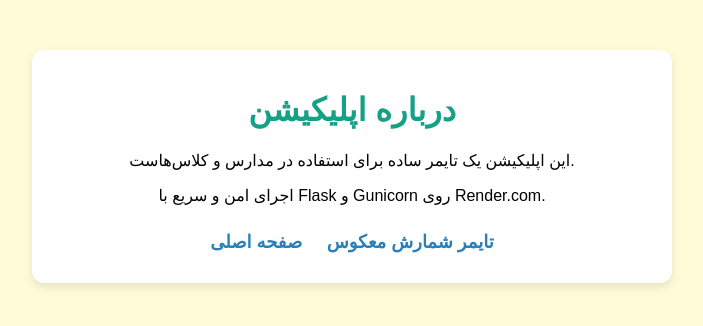
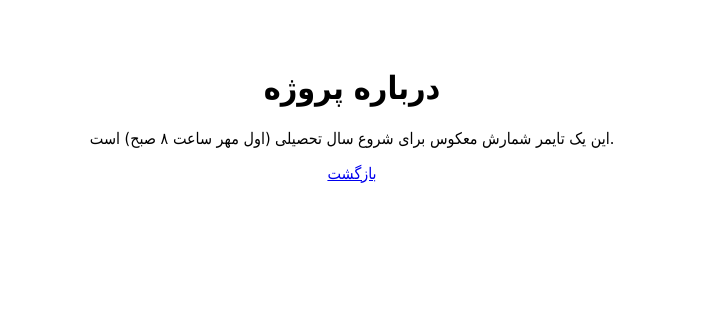
Before and after one commit to rezast420-tech/school-timer, a Flask app: page /about in a window 1280 px wide. Shown: the top 326 px of the page, without its empty margins (288-991 px from the left). Run offline with Flask 3, Linux system fonts and the light colour scheme.

Commit message:
Update about.html

```diff
--- a/templates/about.html
+++ b/templates/about.html
@@ -2,22 +2,14 @@
 <html lang="fa">
 <head>
     <meta charset="UTF-8">
-    <meta name="viewport" content="width=device-width, initial-scale=1.0">
-    <title>درباره School Timer</title>
+    <title>درباره ما</title>
     <style>
-        body { font-family: Arial, sans-serif; text-align: center; margin-top: 50px; background: #fefbd8; }
-        h1 { color: #16a085; }
-        a { text-decoration: none; color: #2980b9; font-weight: bold; font-size: 18px; margin: 10px; display: inline-block; }
-        .container { max-width: 600px; margin: auto; padding: 20px; background: #ffffff; border-radius: 12px; box-shadow: 0 4px 8px rgba(0,0,0,0.1); }
+        body { font-family: Tahoma, sans-serif; text-align: center; padding: 40px; }
     </style>
 </head>
 <body>
-    <div class="container">
-        <h1>درباره اپلیکیشن</h1>
-        <p>این اپلیکیشن یک تایمر ساده برای استفاده در مدارس و کلاس‌هاست.</p>
-        <p>اجرای امن و سریع با Flask و Gunicorn روی Render.com.</p>
-        <a href="/">صفحه اصلی</a>
-        <a href="/timer">تایمر شمارش معکوس</a>
-    </div>
+    <h1>درباره پروژه</h1>
+    <p>این یک تایمر شمارش معکوس برای شروع سال تحصیلی (اول مهر ساعت ۸ صبح) است.</p>
+    <a href="/">بازگشت</a>
 </body>
 </html>
```
